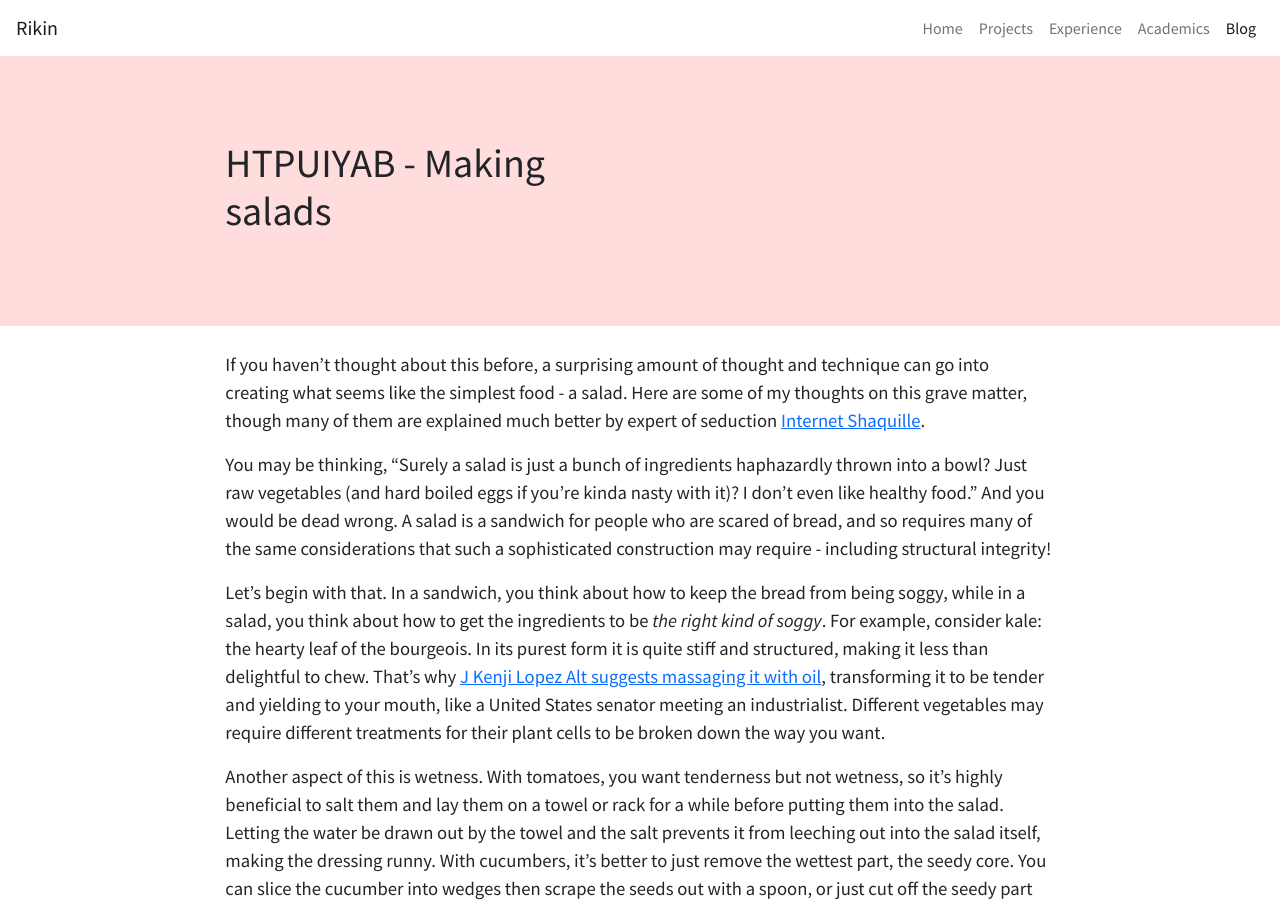
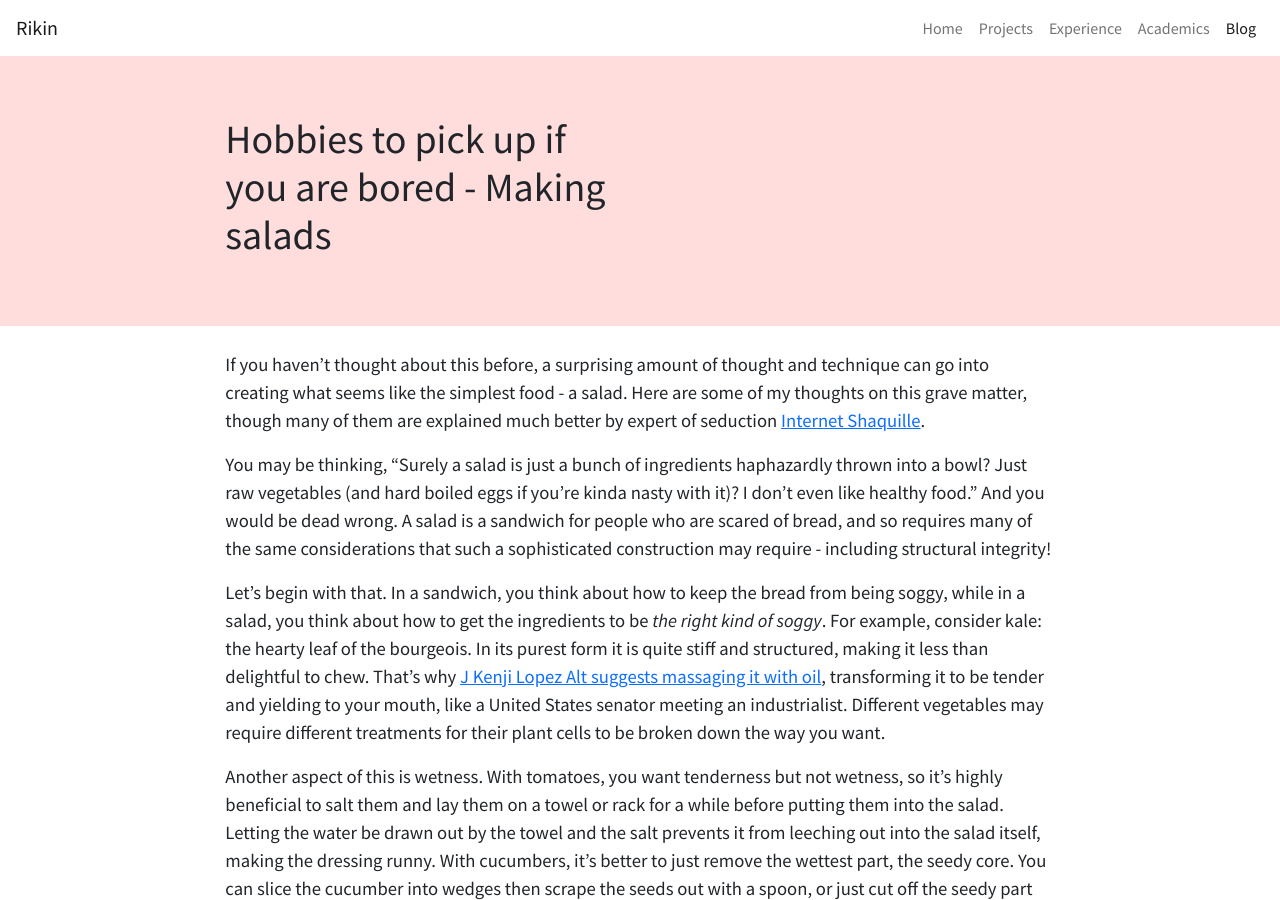
Before and after one commit to rikingurditta/blog, a Jekyll site: the page built from _posts/2024-07-10-hobbies-salads.md, in a window 1280 px wide and 900 px high. Built offline with Jekyll 4.4.1, drawn with Linux system fonts in a browser that asks for light colours; formulas are drawn with MathJax 3.

Commit message:
expanded htpuiyab title

```diff
--- a/_posts/2024-07-10-hobbies-salads.md
+++ b/_posts/2024-07-10-hobbies-salads.md
@@ -1,6 +1,6 @@
 ---
 layout: default
-title: "HTPUIYAB - Making salads"
+title: "Hobbies to pick up if you are bored - Making salads"
 colour: "#FFDDDD"
 ---
 
```
